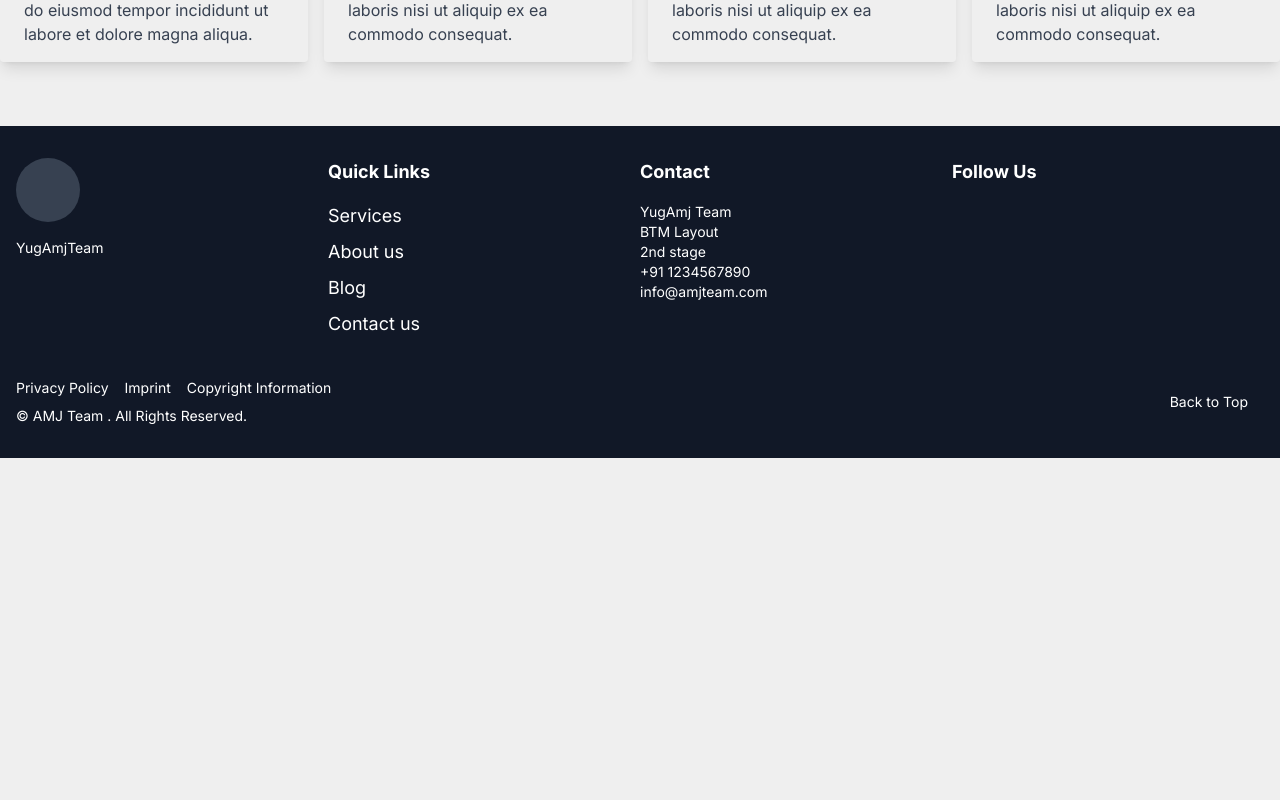
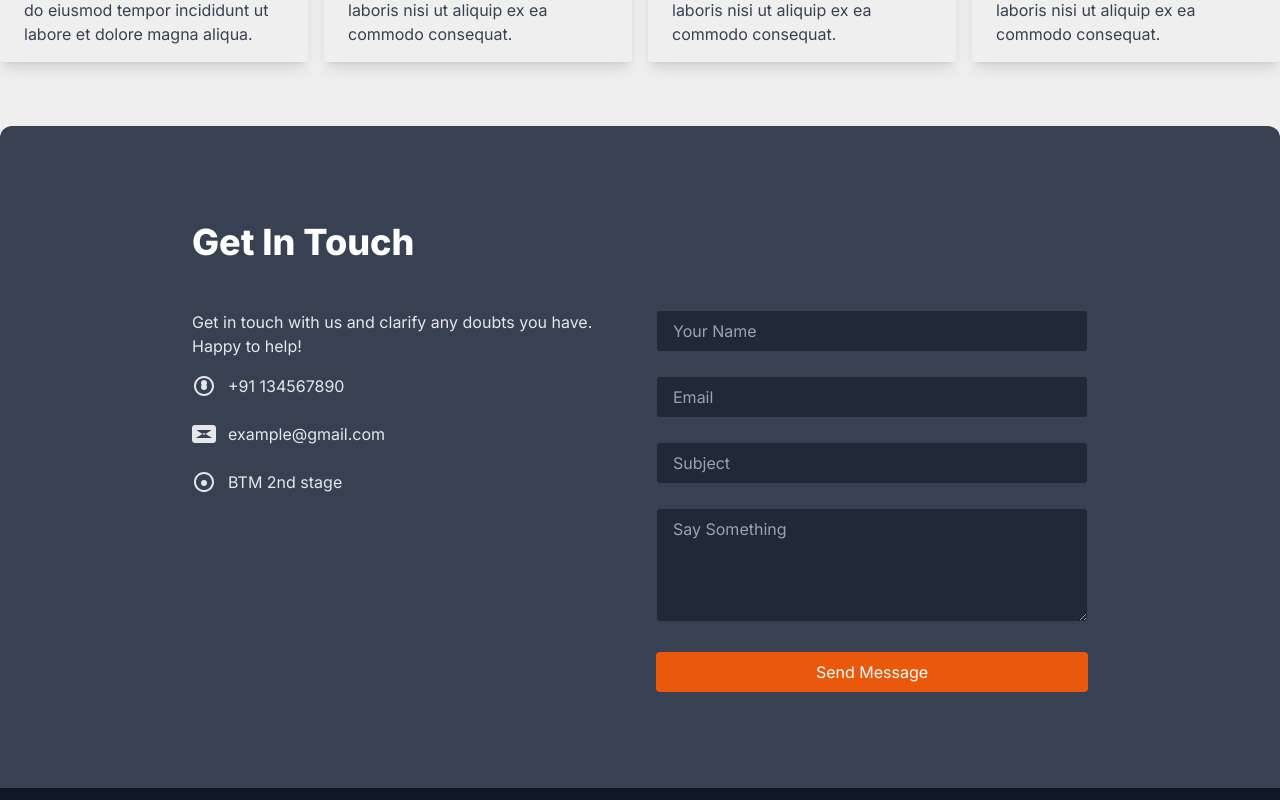
Before and after one commit to vinay-works/TeamAmj-site, a React (Vite) app: page / in a window 1280 px wide. Shown: the part 4340-5140 px from the top of the page. Before the commit the page ends 4798 px from the top, so only its background shows below. Built offline with nearby package versions, Linux system fonts and the light colour scheme.

Commit message:
added contacUS form

```diff
--- a/src/App.tsx
+++ b/src/App.tsx
@@ -1,10 +1,11 @@
-import AboutUsComponent from './components/AboutUs';
-import ClientTestimonials from './components/ClientTestimonials';
-import Footer from './components/Footer';
-import Hero from './components/Hero';
-import Navigation from './components/Navigation';
-import Services from './components/Services';
-import WideTechStack from './components/WideTechStack';
+import AboutUsComponent from "./components/AboutUs";
+import ClientTestimonials from "./components/ClientTestimonials";
+import ContactUsForm from "./components/ContactUsForm";
+import Footer from "./components/Footer";
+import Hero from "./components/Hero";
+import Navigation from "./components/Navigation";
+import Services from "./components/Services";
+import WideTechStack from "./components/WideTechStack";
 
 const App = () => {
   return (
@@ -15,8 +16,9 @@ const App = () => {
       <Services />
       <WideTechStack />
       <ClientTestimonials />
+      <ContactUsForm />
       <Footer />
-</>
+    </>
   );
 };
 
--- /dev/null
+++ b/src/components/ContactUsForm.tsx
@@ -0,0 +1,85 @@
+import React from "react";
+
+const ContactForm: React.FC = () => {
+  return (
+    <div className="bg-gray-700 rounded-t-xl w-auto py-12 sm:py-24 px-6 sm:px-12 md:px-24 lg:px-32">
+      <div className="max-w-4xl mx-auto">
+        <h2 className="text-3xl font-extrabold text-white mb-8 sm:text-4xl sm:mb-12">
+          Get In Touch
+        </h2>
+        <div className="grid grid-cols-1 sm:grid-cols-2 gap-8">
+          <div>
+            <p className="text-gray-200 mb-4">
+              Get in touch with us and clarify any doubts you have. Happy to
+              help!
+            </p>
+            <div className="flex items-center text-gray-200 mb-6">
+              <svg className="h-6 w-6 fill-current mr-3" viewBox="0 0 24 24">
+                <path d="M12 2C6.475 2 2 6.475 2 12s4.475 10 10 10 10-4.475 10-10S17.525 2 12 2zM12 20c-4.4 0-8-3.6-8-8s3.6-8 8-8 8 3.6 8 8-3.6 8-8 8z" />
+                <path d="M12 16c-1.7 0-3-1.3-3-3s1.3-3 3-3 3 1.3 3 3-1.3 3-3 3zM12 12c-1.7 0-3-1.3-3-3s1.3-3 3-3 3 1.3 3 3-1.3 3-3 3z" />
+                <circle cx="12" cy="12" r="1" />
+              </svg>
+              <span>+91 134567890</span>
+            </div>
+            <div className="flex items-center text-gray-200 mb-6">
+              <svg className="h-6 w-6 fill-current mr-3" viewBox="0 0 24 24">
+                <path d="M21 3H3c-1.7 0-3 1.3-3 3v12c0 1.7 1.3 3 3 3h18c1.7 0 3-1.3 3-3V6c0-1.7-1.3-3-3-3zM19.6 8L12 13L4.4 8H19.6zM3.8 16L12 11L20.2 16H3.8z" />
+              </svg>
+              <span>example@gmail.com</span>
+            </div>
+            <div className="flex items-center text-gray-200 mb-6">
+              <svg className="h-6 w-6 fill-current mr-3" viewBox="0 0 24 24">
+                <path d="M12 2C6.475 2 2 6.475 2 12s4.475 10 10 10 10-4.475 10-10S17.525 2 12 2zM12 20c-4.4 0-8-3.6-8-8s3.6-8 8-8 8 3.6 8 8-3.6 8-8 8z" />
+                <path d="M12 16c-1.7 0-3-1.3-3-3s1.3-3 3-3 3 1.3 3 3-1.3 3-3 3z" />
+                <circle cx="12" cy="12" r="1" />
+              </svg>
+              <span>BTM 2nd stage</span>
+            </div>
+          </div>
+          <div>
+            <form>
+              <div className="mb-6">
+                <input
+                  type="text"
+                  placeholder="Your Name"
+                  className="w-full py-2 px-4 bg-gray-800 text-white placeholder-gray-400 border border-gray-700 rounded focus:outline-none focus:border-blue-500 transition duration-150"
+                />
+              </div>
+              <div className="mb-6">
+                <input
+                  type="email"
+                  placeholder="Email"
+                  className="w-full py-2 px-4 bg-gray-800 text-white placeholder-gray-400 border border-gray-700 rounded focus:outline-none focus:border-blue-500 transition duration-150"
+                />
+              </div>
+              <div className="mb-6">
+                <input
+                  type="text"
+                  placeholder="Subject"
+                  className="w-full py-2 px-4 bg-gray-800 text-white placeholder-gray-400 border border-gray-700 rounded focus:outline-none focus:border-blue-500 transition duration-150"
+                />
+              </div>
+              <div className="mb-6">
+                <textarea
+                  placeholder="Say Something"
+                  rows={4}
+                  className="w-full py-2 px-4 bg-gray-800 text-white placeholder-gray-400 border border-gray-700 rounded focus:outline-none focus:border-blue-500 transition duration-150"
+                ></textarea>
+              </div>
+              <div>
+                <button
+                  type="submit"
+                  className="w-full py-2 px-4 bg-orange-600 text-white rounded hover:bg-orange-500 transition duration-150"
+                >
+                  Send Message
+                </button>
+              </div>
+            </form>
+          </div>
+        </div>
+      </div>
+    </div>
+  );
+};
+
+export default ContactForm;
```
Also changed, not shown: src/components/Footer.tsx (line endings or trailing spaces).
